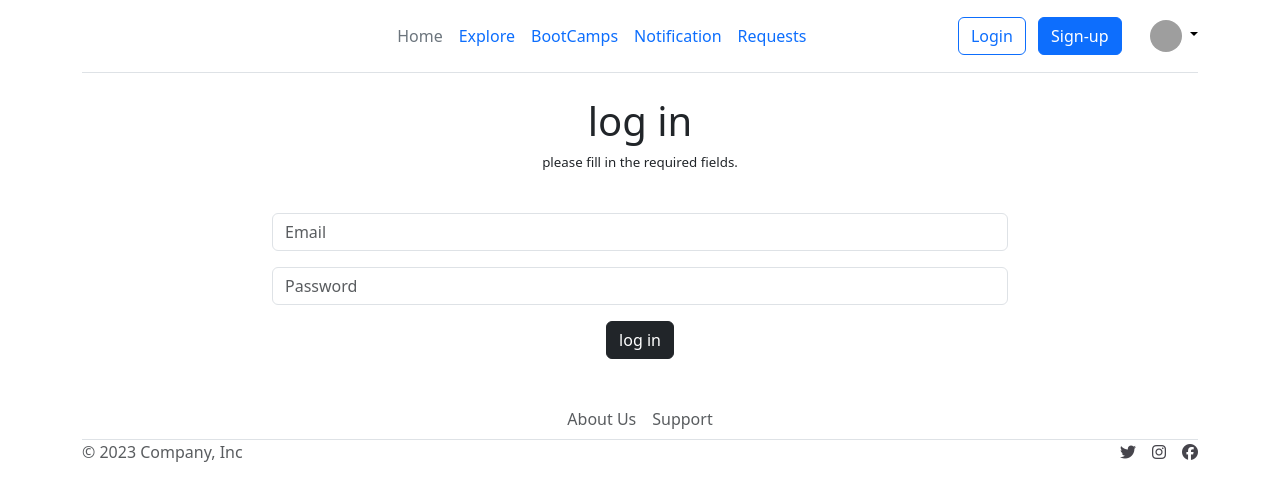
After one commit to NouraAldayhani/Tuwaiq_Community, a Django app: page /accounts/login/ in a window 1280 px wide. The commit adds this page. Shown: the top 501 px of the page. Run offline with Django 4.2, Linux system fonts and the light colour scheme; some libraries are stand-ins or nearby versions; grey boxes are pictures that could not be loaded.

Commit message:
add log in page

```diff
--- /dev/null
+++ b/TuwaiqCommuity/accounts/templates/accounts/login.html
@@ -0,0 +1,47 @@
+{% extends 'main_app/base.html' %}
+{% load static %}
+{% block title %}
+
+{% endblock %}
+
+{% block content %}
+<section id="forms_">
+    <div class="container">
+    <div class="row">
+    <div class="col-12" data-aos="fade-up">
+    <div class="intro text-center">
+    <div class="hr-line"></div>
+    <h1 class="diisplay-4">log in</h1>
+    <p style="font-size: 10pt;" class="mx-auto">please fill in the required fields.</p>
+    </div>
+    </div>
+    </div>
+    <div class="row mt-4">
+    <div class="col-lg-8 mx-auto">
+    {% if msg %}
+    <div class="alert alert-danger" role="alert">
+    {{msg}}
+    </div>
+    {% endif %}
+    <form action="{% url 'accounts:login_page' %}" method="post" class="row gy-3">
+    {% csrf_token %}
+
+    <div class="col-lg-12">
+    <!--INPUT--> <input name="Email" type="email" id="floatingInput" class="form-control" placeholder="Email">
+    </div>
+
+    <div class="col-lg-12">
+    <!--INPUT--> <input type="Password" class="form-control" id="floatingPassword" placeholder="Password" name="Password">
+    </div>
+    <div class="col-lg-12 d-flex justify-content-center">
+    <!--button--> <button class="btn btn-dark">log in</button>
+
+    </div>
+
+    </form>
+    </div>
+    </div>
+
+    </div>
+    </section>
+{% endblock %}
--- a/TuwaiqCommuity/accounts/urls.py
+++ b/TuwaiqCommuity/accounts/urls.py
@@ -4,5 +4,5 @@ from . import views
 app_name= "accounts"
 
 urlpatterns=[
-
+    path('login/',views.login_page,name="login_page")
 ]
--- a/TuwaiqCommuity/accounts/views.py
+++ b/TuwaiqCommuity/accounts/views.py
@@ -1,3 +1,21 @@
-from django.shortcuts import render
+from django.shortcuts import render,redirect
+from django.http import HttpRequest,HttpResponse
+from django.contrib.auth.models import User
+from django.contrib.auth import authenticate, login, logout
+# Create your views here.
+def login_page(request:HttpRequest):
+        msg = None
 
-# Create your views here.
+
+        try:
+
+                if request.method == "POST":
+                    user : User = authenticate(request, Email=request.POST["Email"], password=request.POST["Password"])
+                    if user:
+                        login(request, user)
+                        return redirect("main_app:home")
+                    else:
+                        msg = "Incorrect Credentials"
+        except:
+            msg = "Please choose another username!"
+        return render(request, "accounts/login.html")
--- a/TuwaiqCommuity/main_app/templates/main_app/base.html
+++ b/TuwaiqCommuity/main_app/templates/main_app/base.html
@@ -45,7 +45,7 @@
 
           <!--if login-->
           <div class="col-md-3 text-end">
-            <button type="button" class="btn btn-outline-primary me-2">Login</button>
+            <button type="button" class="btn btn-outline-primary me-2" href="{%url 'accounts:login_page'%}">Login</button>
             <button type="button" class="btn btn-primary">Sign-up</button>
           </div>
           <!--endif-->
```
Also changed, not shown: TuwaiqCommuity/accounts/models.py (line endings or trailing spaces), TuwaiqCommuity/main_app/views.py (line endings or trailing spaces).
